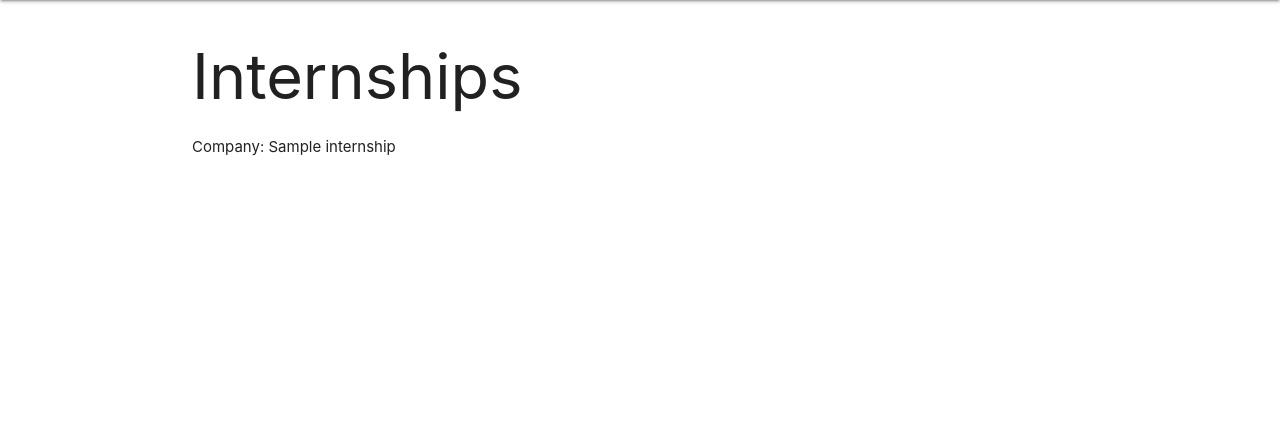
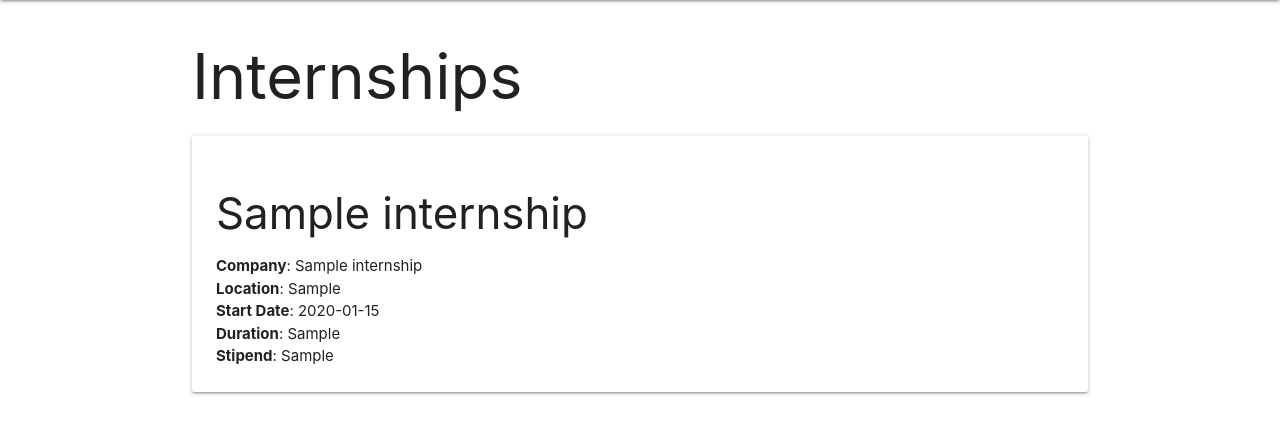
Before and after one commit to ShivanSookram/project, a Flask app: page / in a window 1280 px wide. Shown: the part 64-498 px from the top of the page. Run offline with Flask 3, Linux system fonts and the light colour scheme; tables that the repository leaves empty hold one stand-in row (values such as "Sample post").

Commit message:
reading from csv

```diff
--- a/App/templates/index.html
+++ b/App/templates/index.html
@@ -11,8 +11,18 @@
     {% endif %}
     <!-- <p>This is a boileplate flask application which follows the MVC pattern for structuring the project.</p> -->
     {% for internship in internships %}
-    <p><span>Company</span>: {{ internship.company_name }}</p>
-    {% else %}
-    <p>No internships found.</p>
-    {% endfor %}
+<div class="card">
+  <div class="card-content">
+    <h3>{{ internship.internship_title }}</h3>
+    <p><span style="font-weight: bold;">Company</span>: {{ internship.company_name }}</p>
+    <p><span style="font-weight: bold;">Location</span>: {{ internship.location }}</p>
+    <p><span style="font-weight: bold;">Start Date</span>: {{ internship.start_date }}</p>
+    <p><span style="font-weight: bold;">Duration</span>: {{ internship.duration }}</p>
+    <p><span style="font-weight: bold;">Stipend</span>: {{ internship.stipend }}</p>
+  </div>
+  </div>
+{% else %}
+<p>No internships found.</p>
+{% endfor %}
+
 {% endblock %}
```
